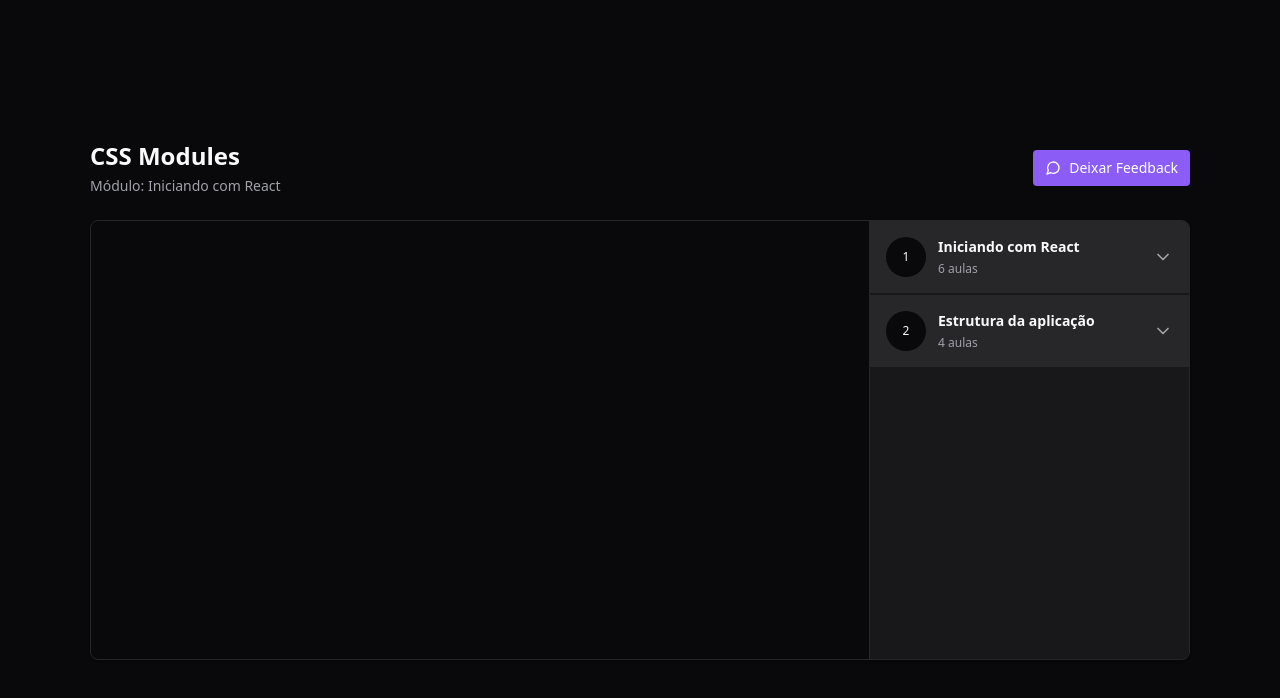
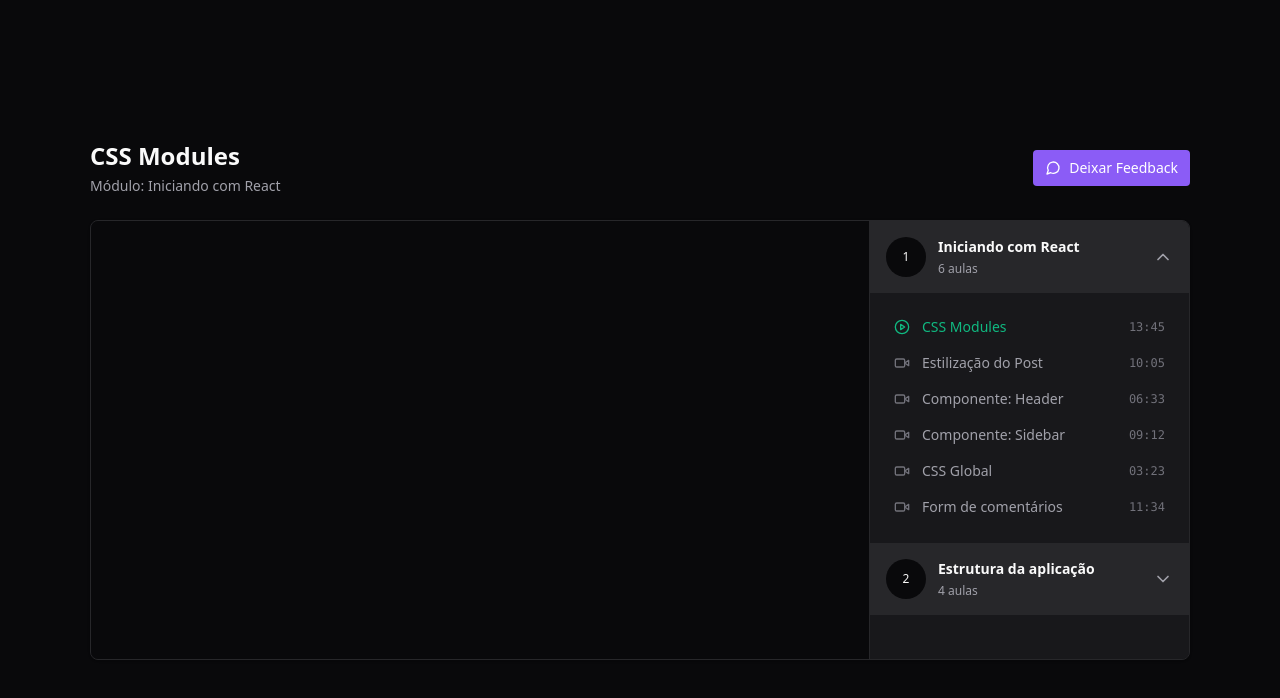
Before and after one commit to wsasouza/redux-zustand-tests, a React (Vite) app: page / in a window 1280 px wide. Shown: the top 698 px of the page. Built offline with nearby package versions, Linux system fonts and the light colour scheme.

Commit message:
Feat: Configurando Primeiro Collapsible

```diff
--- a/src/components/Module.tsx
+++ b/src/components/Module.tsx
@@ -25,7 +25,7 @@
   })
 
   return (
-    <Collapsible.Root className="group">
+    <Collapsible.Root className="group" defaultOpen={moduleIndex === 0}>
       <Collapsible.Trigger className="flex w-full items-center gap-3 bg-zinc-800 p-4">
         <span className="flex h-10 w-10 items-center justify-center rounded-full bg-zinc-950 text-xs">
           {moduleIndex + 1}
```
